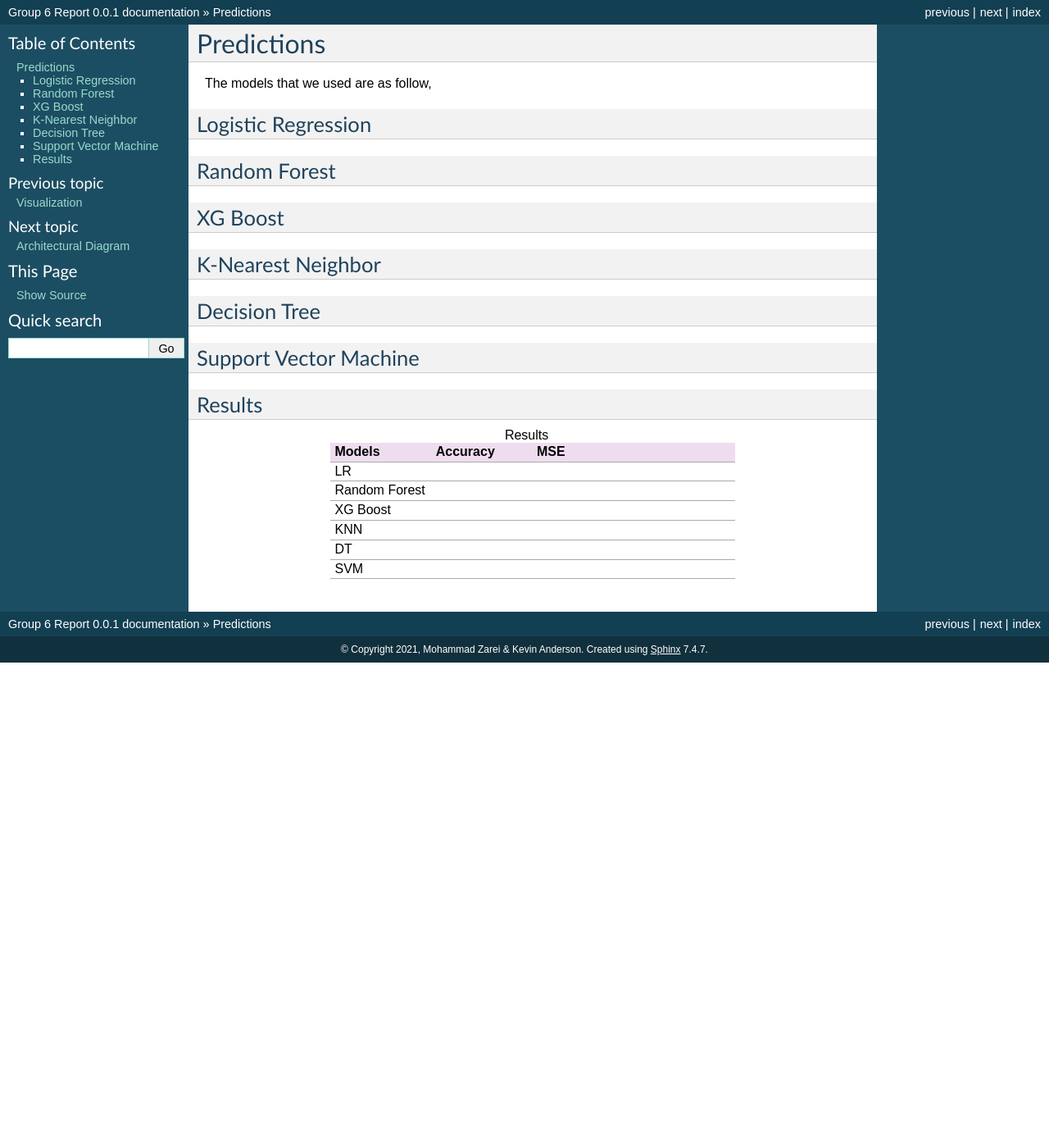
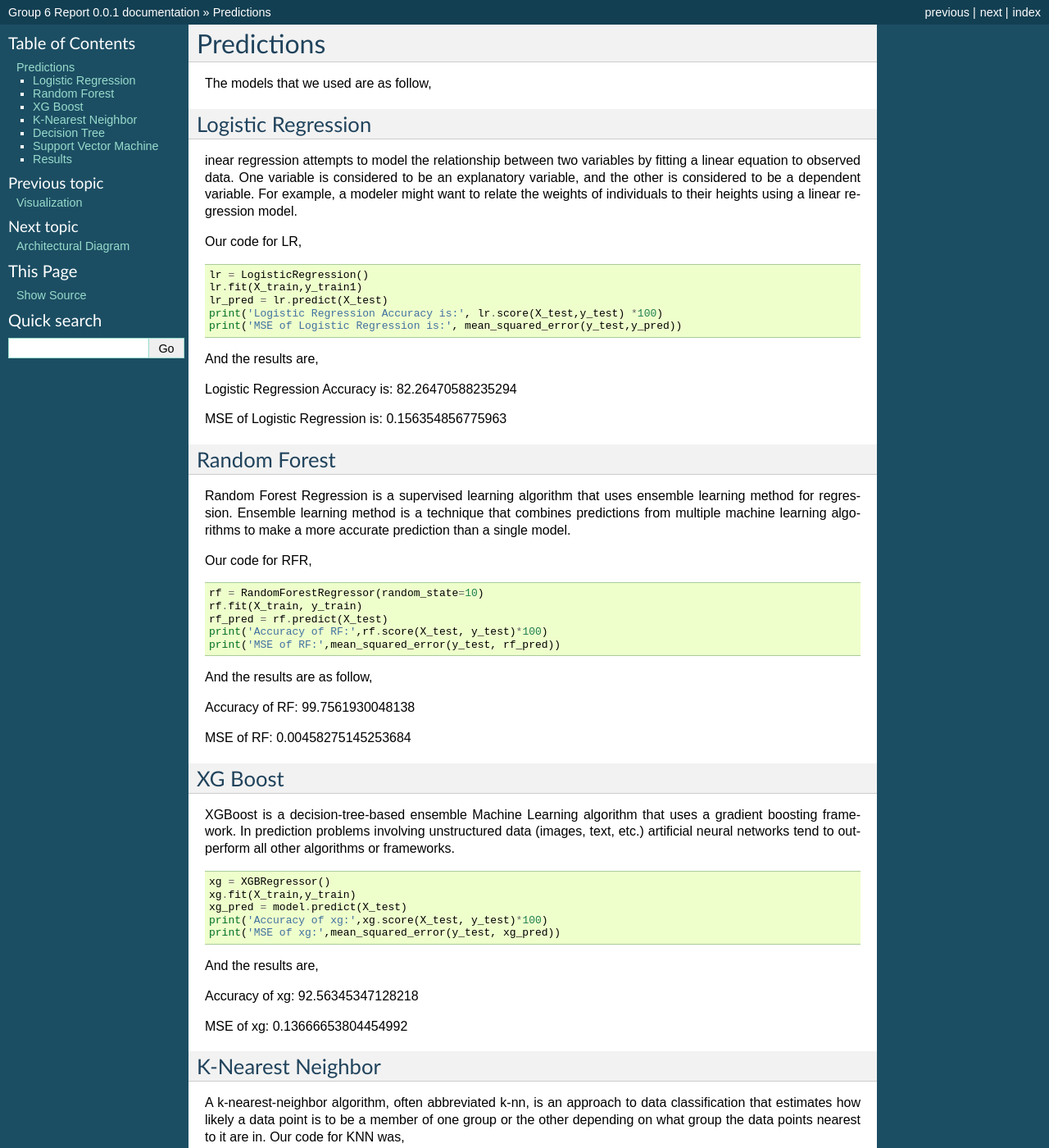
Before and after one commit to KaustubhLall/229-Project-Group-6, a Sphinx documentation site: the page built from docs/Predictions.rst, in a window 1280 px wide and 1400 px high. Shown: the whole window at 82% size. Built offline with Sphinx 7.4.7, drawn with Linux system fonts in a browser that asks for light colours; some of the changed text lies outside the part shown.

Commit message:
Pred updated

```diff
--- a/docs/Predictions.rst
+++ b/docs/Predictions.rst
@@ -5,7 +5,23 @@ The models that we used are as follow,
 
 Logistic Regression
 -------------------
+inear regression attempts to model the relationship between two variables by fitting a linear equation to observed data. One variable is considered to be an explanatory variable, and the other is considered to be a dependent variable. For example, a modeler might want to relate the weights of individuals to their heights using a linear regression model.
 
+Our code for LR,
+
+.. code-block:: python
+
+   lr = LogisticRegression()
+   lr.fit(X_train,y_train1)
+   lr_pred = lr.predict(X_test)
+   print('Logistic Regression Accuracy is:', lr.score(X_test,y_test) *100)
+   print('MSE of Logistic Regression is:', mean_squared_error(y_test,y_pred))
+
+And the results are,
+
+Logistic Regression Accuracy is: 82.26470588235294
+
+MSE of Logistic Regression is: 0.156354856775963
 
 
 
@@ -13,27 +29,105 @@ Logistic Regression
 
 Random Forest
 -------------
+Random Forest Regression is a supervised learning algorithm that uses ensemble learning method for regression. Ensemble learning method is a technique that combines predictions from multiple machine learning algorithms to make a more accurate prediction than a single model.
+
+Our code for RFR,
+
+.. code-block:: python
+
+   rf = RandomForestRegressor(random_state=10)
+   rf.fit(X_train, y_train)
+   rf_pred = rf.predict(X_test)
+   print('Accuracy of RF:',rf.score(X_test, y_test)*100)
+   print('MSE of RF:',mean_squared_error(y_test, rf_pred))
+
+And the results are as follow,
+
+Accuracy of RF: 99.7561930048138
+
+MSE of RF: 0.00458275145253684
 
 
 
 XG Boost
 --------
+XGBoost is a decision-tree-based ensemble Machine Learning algorithm that uses a gradient boosting framework. In prediction problems involving unstructured data (images, text, etc.) artificial neural networks tend to outperform all other algorithms or frameworks.
+
+
+.. code-block:: python
+
+   xg = XGBRegressor()
+   xg.fit(X_train,y_train)
+   xg_pred = model.predict(X_test)
+   print('Accuracy of xg:',xg.score(X_test, y_test)*100)
+   print('MSE of xg:',mean_squared_error(y_test, xg_pred))
+
+And the results are,
+
+Accuracy of xg: 92.56345347128218
+
+MSE of xg: 0.13666653804454992
 
 
 
 K-Nearest Neighbor
 ------------------
+A k-nearest-neighbor algorithm, often abbreviated k-nn, is an approach to data classification that estimates how likely a data point is to be a member of one group or the other depending on what group the data points nearest to it are in.
+Our code for KNN was,
 
+.. code-block:: python
 
+   knn = KNeighborsRegressor()
+   knn.fit(X_train, y_train)
+   knn_pred = knn.predict(X_test)
+   print('Accuracy of KNN:', knn.score(X_test, y_test)*100)
+   print('MSE of KNN:', mean_squared_error(y_test,knn_pred))
+
+And the results are as follow,
+
+Accuracy of KNN: 94.96360157328218
+
+MSE of KNN: 0.0946673502454992
 
 Decision Tree
 -------------
+A decision tree is a diagram or chart that helps determine a course of action or show a statistical probability. The chart is called a decision tree due to its resemblance to the namesake plant, usually outlined as an upright or a horizontal diagram that branches out.
+Our code for DT,
 
 
+.. code-block:: python
+
+   dt = DecisionTreeRegressor(random_state=30)
+   dt.fit(X_train, y_train)
+   dt_pred = dt.predict(X_test)
+   print('Accuracy of DT:',dt.score(X_test, y_test)*100)
+   print('MSE of DT:',mean_squared_error(y_test, dt_pred))
+
+And the results are as follow,
+
+Accuracy of DT: 98.18377005896648
+
+MSE of DT: 0.0341390139116203
 
 Support Vector Machine
 ----------------------
+A support vector machine (SVM) is machine learning algorithm that analyzes data for classification and regression analysis. SVM is a supervised learning method that looks at data and sorts it into one of two categories. An SVM outputs a map of the sorted data with the margins between the two as far apart as possible.
 
+Our code for SVM,
+
+.. code-block:: python
+
+   svm1 = svm.SVC()
+   svm1.fit(X_train, y_train)
+   svm1_pred = svm1.predict(X_test)
+   print('Accuracy of SVM:',svm1.score(X_test, y_test)*100)
+   print('MSE of SVM:',mean_squared_error(y_test, y_pred))
+
+And the results are,
+
+Accuracy of SVM: 85.9637012311018
+
+MSE of SVM: 0.1456653572654952
 
 Results
 -------
@@ -45,20 +139,20 @@ Results
      - Accuracy
      - MSE
    * - LR
-     -
-     -
+     - 82.26470588235294
+     - 0.156354856775963
    * - Random Forest
-     -
-     -
+     - 99.7561930048138
+     - 0.00458275145253684
    * - XG Boost
-     -
-     -
+     - 92.56345347128218
+     - 0.13666653804454992
    * - KNN
-     -
-     -
+     - 94.96360157328218
+     - 0.0946673502454992
    * - DT
-     -
-     -
+     - 98.18377005896648
+     - 0.0341390139116203
    * - SVM
-     -
-     -
+     - 85.9637012311018
+     - 0.1456653572654952
```
Also changed, not shown: 5 other files.
